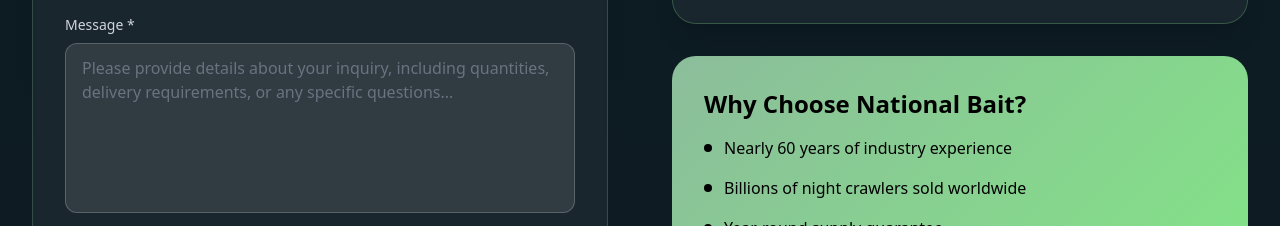
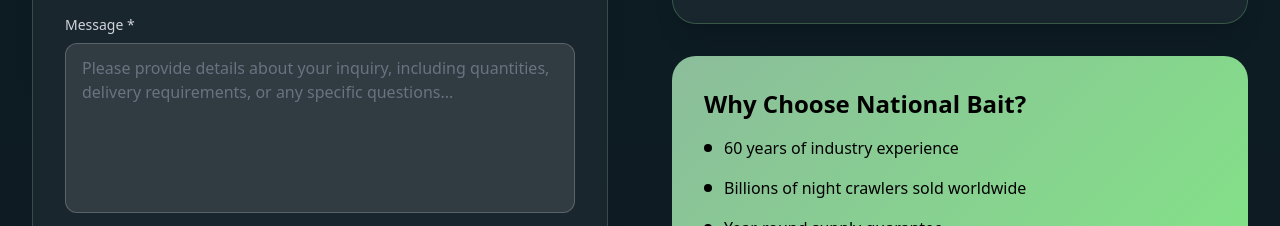
Before and after one commit to MyMcDate/National-Bait-Demo, a React (Vite) app: page /contact in a window 1280 px wide. Shown: the part 1740-1966 px from the top of the page. Built offline with nearby package versions, Linux system fonts and the light colour scheme.

Commit message:
fixed contact page

```diff
--- a/src/pages/ContactPage.tsx
+++ b/src/pages/ContactPage.tsx
@@ -401,7 +401,7 @@ const ContactPage: React.FC = () => {
                   <div className="space-y-4 text-black">
                     <div className="flex items-center space-x-3">
                       <div className="w-2 h-2 bg-black rounded-full"></div>
-                      <span>Nearly 60 years of industry experience</span>
+                      <span>60 years of industry experience</span>
                     </div>
                     <div className="flex items-center space-x-3">
                       <div className="w-2 h-2 bg-black rounded-full"></div>
```
